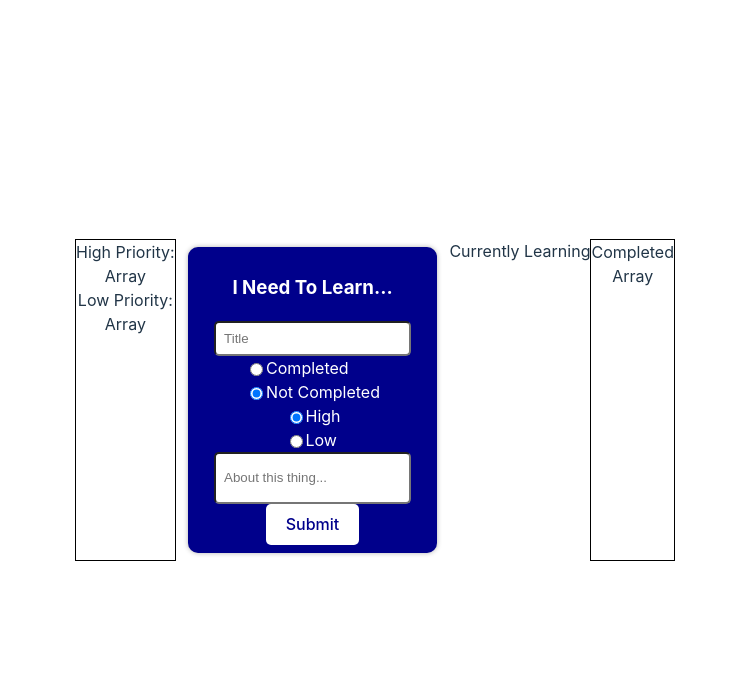
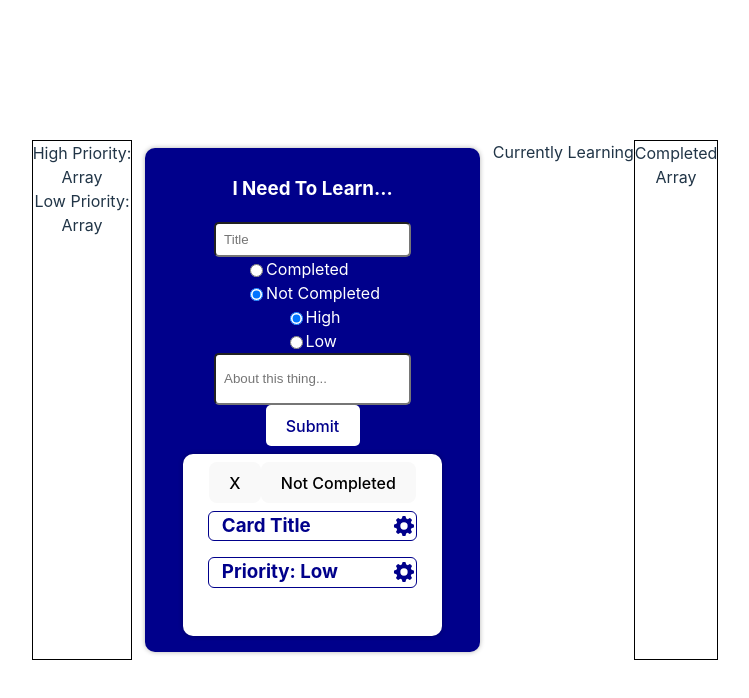
Before and after one commit to SuperHeavyBallet/ToLearnApp, a React (Vite) app in the folder ToLearnApp/: page / in a window 1280 px wide. Shown: the top 698 px of the page, without its empty margins (265-1014 px from the left). Built offline with nearby package versions, Linux system fonts and the light colour scheme.

Commit message:
Added Gear SVG Icon for Edit

```diff
--- a/ToLearnApp/src/assets/Card/card.jsx
+++ b/ToLearnApp/src/assets/Card/card.jsx
@@ -7,7 +7,7 @@ export default function Card( { cardCompleted, cardTitle, cardPriority, cardText
 {
 
 
-    const [ completedStatus, setCompletedStatus ]= useState(cardCompleted);
+    const [ completedStatus, setCompletedStatus ]= useState(cardCompleted ? cardCompleted : "Not Completed") ;
     const [ title, setTitle] = useState(cardTitle || "Card Title");
     const [priority, setPriority] = useState(cardPriority || "Low");
 
@@ -68,12 +68,30 @@ export default function Card( { cardCompleted, cardTitle, cardPriority, cardText
             </div>
             <div className={styles.inputEditBlock}>
             <h3 className={styles.title}>{title}</h3>
-            <button className={styles.editButton} onClick={handleEditTitleClick}><h5>Edit</h5></button>
+            {/*<button className={styles.editButton} onClick={handleEditTitleClick}><h5>Edit</h5></button>/*}
+            {/* Edit Cog SVG */}
+            <svg
+                onClick={handleEditTitleClick}
+                className={styles.editCog} fill="#00008b" viewBox="0 0 36 36" xmlns="http://www.w3.org/2000/svg" >
+
+            <path d="M32.57,15.72l-3.35-1a11.65,11.65,0,0,0-.95-2.33l1.64-3.07a.61.61,0,0,0-.11-.72L27.41,6.2a.61.61,0,0,0-.72-.11L23.64,7.72a11.62,11.62,0,0,0-2.36-1l-1-3.31A.61.61,0,0,0,19.69,3H16.31a.61.61,0,0,0-.58.43l-1,3.3a11.63,11.63,0,0,0-2.38,1l-3-1.62a.61.61,0,0,0-.72.11L6.2,8.59a.61.61,0,0,0-.11.72l1.62,3a11.63,11.63,0,0,0-1,2.37l-3.31,1a.61.61,0,0,0-.43.58v3.38a.61.61,0,0,0,.43.58l3.33,1a11.62,11.62,0,0,0,1,2.33L6.09,26.69a.61.61,0,0,0,.11.72L8.59,29.8a.61.61,0,0,0,.72.11l3.09-1.65a11.65,11.65,0,0,0,2.3.94l1,3.37a.61.61,0,0,0,.58.43h3.38a.61.61,0,0,0,.58-.43l1-3.38a11.63,11.63,0,0,0,2.28-.94l3.11,1.66a.61.61,0,0,0,.72-.11l2.39-2.39a.61.61,0,0,0,.11-.72l-1.66-3.1a11.63,11.63,0,0,0,.95-2.29l3.37-1a.61.61,0,0,0,.43-.58V16.31A.61.61,0,0,0,32.57,15.72ZM18,23.5A5.5,5.5,0,1,1,23.5,18,5.5,5.5,0,0,1,18,23.5Z"></path>
+            </svg>
+            {/*++++++++++++++*/}
+
+
         </div>
 
             <div className={styles.inputEditBlock}>
             <h3 className={styles.title}>Priority: {priority}</h3>
-            <button className={styles.editButton} onClick={handleEditPriorityClick}><h5>Edit</h5></button>
+            {/*<button className={styles.editButton} onClick={handleEditPriorityClick}><h5>Edit</h5></button>*/}
+            {/* Edit Cog SVG */}
+            <svg
+                onClick={handleEditPriorityClick}
+                className={styles.editCog} fill="#00008b" viewBox="0 0 36 36" xmlns="http://www.w3.org/2000/svg" >
+
+            <path d="M32.57,15.72l-3.35-1a11.65,11.65,0,0,0-.95-2.33l1.64-3.07a.61.61,0,0,0-.11-.72L27.41,6.2a.61.61,0,0,0-.72-.11L23.64,7.72a11.62,11.62,0,0,0-2.36-1l-1-3.31A.61.61,0,0,0,19.69,3H16.31a.61.61,0,0,0-.58.43l-1,3.3a11.63,11.63,0,0,0-2.38,1l-3-1.62a.61.61,0,0,0-.72.11L6.2,8.59a.61.61,0,0,0-.11.72l1.62,3a11.63,11.63,0,0,0-1,2.37l-3.31,1a.61.61,0,0,0-.43.58v3.38a.61.61,0,0,0,.43.58l3.33,1a11.62,11.62,0,0,0,1,2.33L6.09,26.69a.61.61,0,0,0,.11.72L8.59,29.8a.61.61,0,0,0,.72.11l3.09-1.65a11.65,11.65,0,0,0,2.3.94l1,3.37a.61.61,0,0,0,.58.43h3.38a.61.61,0,0,0,.58-.43l1-3.38a11.63,11.63,0,0,0,2.28-.94l3.11,1.66a.61.61,0,0,0,.72-.11l2.39-2.39a.61.61,0,0,0,.11-.72l-1.66-3.1a11.63,11.63,0,0,0,.95-2.29l3.37-1a.61.61,0,0,0,.43-.58V16.31A.61.61,0,0,0,32.57,15.72ZM18,23.5A5.5,5.5,0,1,1,23.5,18,5.5,5.5,0,0,1,18,23.5Z"></path>
+            </svg>
+            {/*++++++++++++++*/}
             </div>
 
             <p className={styles.textBox}>{cardText}</p>
--- a/ToLearnApp/src/assets/Card/card.module.css
+++ b/ToLearnApp/src/assets/Card/card.module.css
@@ -23,6 +23,7 @@
     border: 1px solid darkblue;
     border-radius: 6px;
     width: 100%;
+
 }
 
 .title{
@@ -41,8 +42,17 @@
 
 .editButton h5{
     margin: 0;
+
 }
 
+
+.editCog{
+    max-height: 24px ;
+    color: #00008b;
+}
+.editCog:hover{
+    cursor: pointer;
+}
 .textBox{
     max-width: 90%;
     overflow: hidden;
--- a/ToLearnApp/src/assets/CreateNewCard/createNewCard.jsx
+++ b/ToLearnApp/src/assets/CreateNewCard/createNewCard.jsx
@@ -181,6 +181,9 @@ export default function CreateNewCard()
 
                 {/* Render Each Card */}
                 <div className="">
+
+                    {/*Sample Card */}
+                    <Card></Card>
                     {cards.map((card, index) => (
                         <Card
                         key={card.id}
@@ -202,10 +205,12 @@ export default function CreateNewCard()
             Currently Learning
         </div>
 
+
         {/* Completed Card List*/}
         <div className={styles.completedCardList}>
                             Completed
 
+                            {/*All Cards */}
                             <CardTitleArray inputArray={completedCards}/>
 
                          </div>
```
Also changed, not shown: 1 other file (tests, documents, lock files or other folders).
